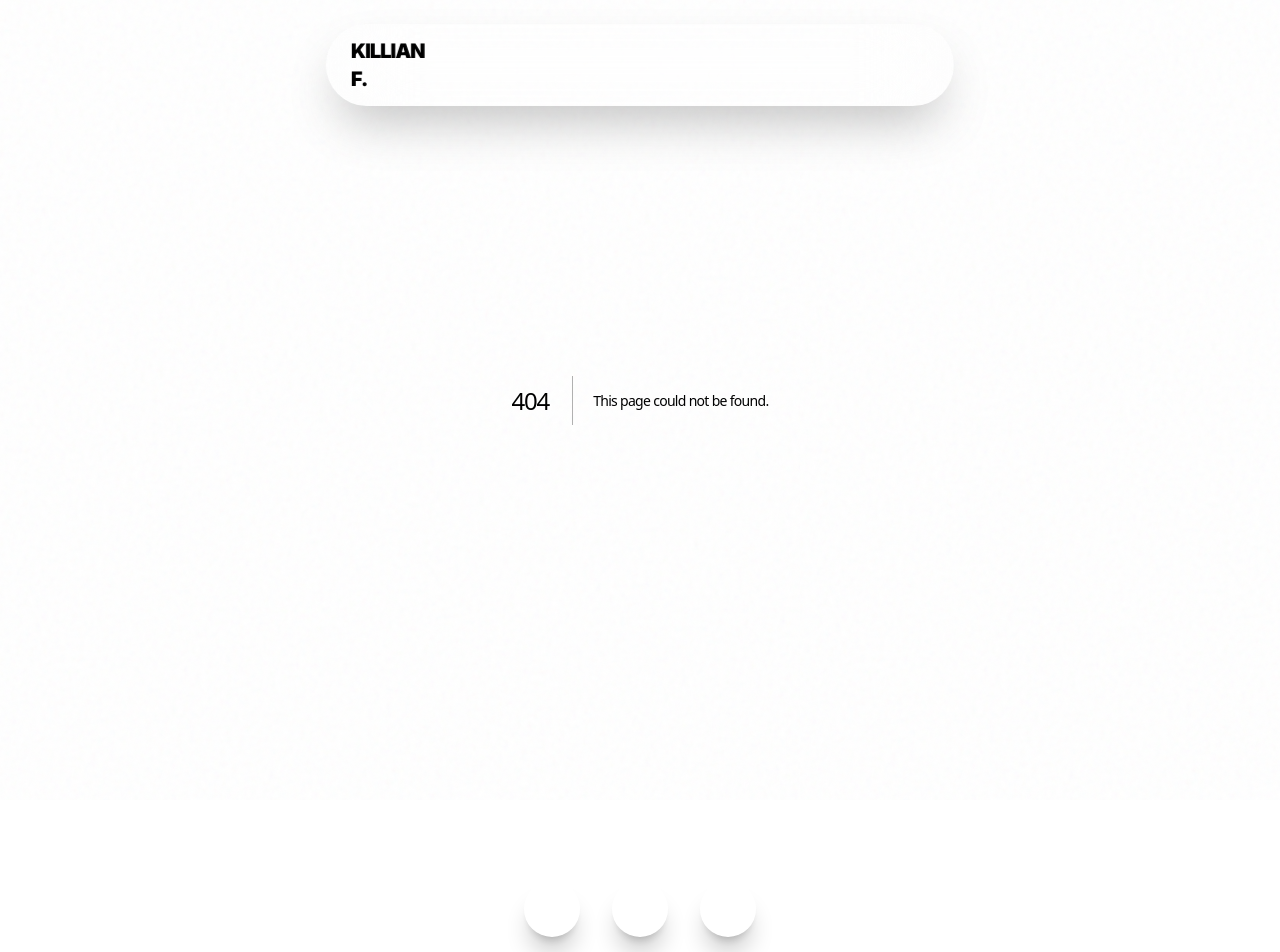
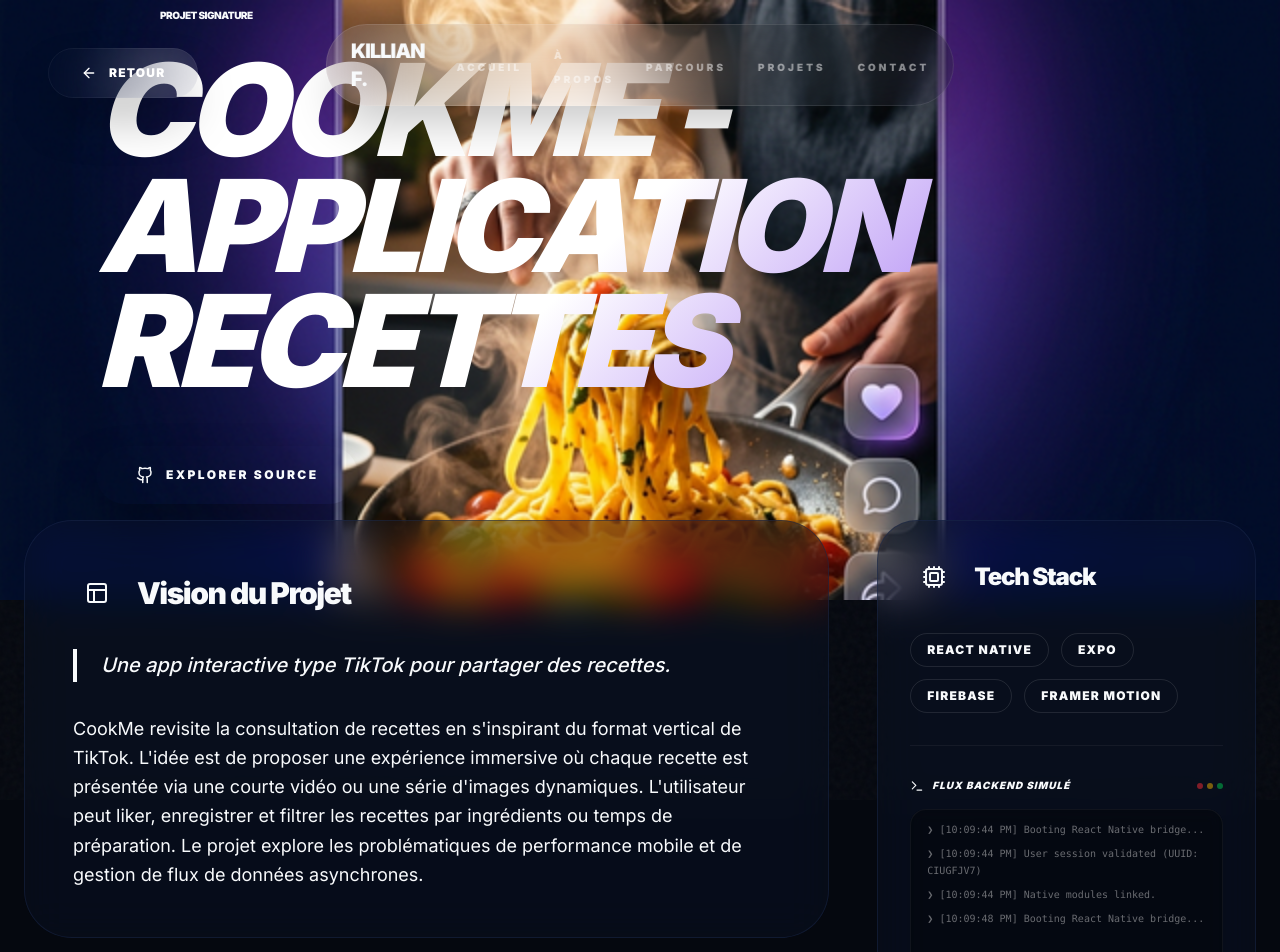
Before and after one commit to Vexyuu/portfolio, a Next.js app: page /projects/cookme in a window 1280 px wide. Before the commit this address had no page. Shown: the top 952 px of the page. Built offline with nearby package versions, Linux system fonts and the light colour scheme.

Commit message:
feat: Add new project pages for Billy.IA, NDI 2025, Password Generator, and Cookme, and introduce ProjectCard and ProjectLiveFeed components.

```diff
--- a/src/app/projects/billy-ia/page.tsx
+++ b/src/app/projects/billy-ia/page.tsx
@@ -33,6 +33,7 @@ export default function BillyIA() {
             stack={["Python", "TensorFlow", "Pandas", "Tkinter"]}
             github="https://github.com/Vexyuu/portfolio"
             demo="#"
+            category="IA"
         />
     );
 }
--- /dev/null
+++ b/src/app/projects/cookme/page.tsx
@@ -0,0 +1,25 @@
+// src/app/projects/cookme/page.tsx
+import { getAssetPath } from "@/utils/paths";
+import ProjectCard from "@/components/ProjectCard";
+
+export const metadata = {
+    title: "CookMe - Application de Recettes Interactive",
+    description: "Une application type TikTok pour découvrir et partager des recettes de cuisine de manière ludique.",
+    keywords: ["Recettes", "TikTok-like", "Mobile App", "React Native", "Killian Fievet", "portfolio projet"],
+};
+
+export default function CookMe() {
+    return (
+        <ProjectCard
+            title="CookMe - Application Recettes"
+            description="Une app interactive type TikTok pour partager des recettes."
+            longDescription="CookMe revisite la consultation de recettes en s'inspirant du format vertical de TikTok. L'idée est de proposer une expérience immersive où chaque recette est présentée via une courte vidéo ou une série d'images dynamiques. L'utilisateur peut liker, enregistrer et filtrer les recettes par ingrédients ou temps de préparation. Le projet explore les problématiques de performance mobile et de gestion de flux de données asynchrones."
+            objective="Développer une interface mobile fluide et engageante qui simplifie la découverte culinaire pour la génération Z, tout en maîtrisant les technologies hybrides."
+            image={getAssetPath("/data/projects/cookme.png")}
+            stack={["React Native", "Expo", "Firebase", "Framer Motion"]}
+            github="https://github.com/Vexyuu/cookme"
+            demo="#"
+            category="Mobile"
+        />
+    );
+}
--- a/src/app/projects/ndi-2025/page.tsx
+++ b/src/app/projects/ndi-2025/page.tsx
@@ -33,6 +33,7 @@ export default function NDI2025() {
             stack={["PHP", "CSS", "JavaScript", 'SQL']}
             github="https://404-not-found-krir-nuitdelinfo.great-site.net"
             demo="https://404-not-found-krir-nuitdelinfo.great-site.net"
+            category="Web"
         />
     );
 }
--- a/src/app/projects/password-generator/page.tsx
+++ b/src/app/projects/password-generator/page.tsx
@@ -33,6 +33,7 @@ export default function PasswordGenerator() {
             stack={["HTML", "CSS", "JavaScript"]}
             github="https://github.com/Vexyuu/password-generator"
             demo="https://vexyuu.github.io/password-generator/"
+            category="Outils"
         />
     );
 }
--- a/src/components/ProjectCard.tsx
+++ b/src/components/ProjectCard.tsx
@@ -5,6 +5,8 @@ import { motion } from "framer-motion";
 import { ArrowLeft, Github, ExternalLink, Cpu, Target, Layout } from "lucide-react";
 import Link from "next/link";
 import { useRouter } from "next/navigation";
+
+import ProjectLiveFeed from "./ProjectLiveFeed";
 
 export type ProjectProps = {
     title: string;
@@ -15,9 +17,10 @@ export type ProjectProps = {
     stack: string[];
     github: string;
     demo?: string;
+    category?: string;
 };
 
-export default function ProjectCard({ title, description, longDescription, objective, image, stack, github, demo }: ProjectProps) {
+export default function ProjectCard({ title, description, longDescription, objective, image, stack, github, demo, category }: ProjectProps) {
     const router = useRouter();
 
     const containerVariants = {
@@ -173,13 +176,8 @@ export default function ProjectCard({ title, description, longDescription, objec
                             ))}
                         </div>
 
-                        <div className="mt-12 pt-8 border-t border-white/5">
-                            <p className="text-xs font-black uppercase tracking-widest text-muted-foreground mb-4">Statut</p>
-                            <div className="flex items-center gap-3">
-                                <div className="w-2 h-2 rounded-full bg-green-500 shadow-[0_0_10px_rgba(34,197,94,0.5)] animate-pulse" />
-                                <span className="text-sm font-bold text-foreground">Projet Audité & Vérifié</span>
-                            </div>
-                        </div>
+                        {/* Simulated Live Feed */}
+                        <ProjectLiveFeed category={category} />
                     </motion.div>
                 </div>
             </motion.div>
--- /dev/null
+++ b/src/components/ProjectLiveFeed.tsx
@@ -0,0 +1,133 @@
+"use client";
+import React, { useState, useEffect, useRef } from "react";
+import { motion, AnimatePresence } from "framer-motion";
+import { Terminal } from "lucide-react";
+
+const genericLogs = [
+    "System initialized...",
+    "Database connection established.",
+    "Fetching assets from CDN...",
+    "Optimizing image delivery...",
+    "User session validated (UUID: {uuid})",
+    "Cache hit for query {query_id}",
+    "SSL Certificate verified.",
+    "Load balanced to node-{num}",
+];
+
+const categoryLogs: Record<string, string[]> = {
+    "IA": [
+        "Loading neural weights...",
+        "Running inference on TensorFlow",
+        "NLP Parser: tokenizing input string",
+        "Prediction confidence: {conf}%",
+        "Training delta optimization complete.",
+    ],
+    "Web": [
+        "Hydrating React components...",
+        "SSR: generating static params",
+        "Middleware: intercepting request",
+        "API Route: GET /v1/data",
+        "Tailing logs from Edge Runtime...",
+    ],
+    "Mobile": [
+        "Booting React Native bridge...",
+        "Native modules linked.",
+        "Hardware acceleration enabled.",
+        "Assets pre-cached (2.4mb)",
+        "Syncing local storage with cloud...",
+    ],
+    "Outils": [
+        "Generating entropy seed...",
+        "Crunching local data structures...",
+        "Encoding output buffer...",
+        "Writing to protected sector...",
+        "Unit tests: Passed (34)",
+    ]
+};
+
+interface ProjectLiveFeedProps {
+    category?: string;
+}
+
+export default function ProjectLiveFeed({ category = "Web" }: ProjectLiveFeedProps) {
+    const [logs, setLogs] = useState<string[]>([]);
+    const containerRef = useRef<HTMLDivElement>(null);
+
+    const generateLog = () => {
+        const pool = [...genericLogs, ...(categoryLogs[category] || categoryLogs["Web"])];
+        let log = pool[Math.floor(Math.random() * pool.length)];
+
+        // Random injections
+        log = log.replace("{uuid}", Math.random().toString(36).substring(2, 10).toUpperCase());
+        log = log.replace("{query_id}", Math.floor(Math.random() * 9999).toString());
+        log = log.replace("{num}", Math.floor(Math.random() * 5).toString());
+        log = log.replace("{conf}", (95 + Math.random() * 4).toFixed(1));
+
+        return `[${new Date().toLocaleTimeString()}] ${log}`;
+    };
+
+    useEffect(() => {
+        // Initial logs
+        setLogs([generateLog(), generateLog(), generateLog()]);
+
+        const interval = setInterval(() => {
+            setLogs(prev => {
+                const next = [...prev, generateLog()];
+                if (next.length > 8) return next.slice(1);
+                return next;
+            });
+        }, 3000 + Math.random() * 2000);
+
+        return () => clearInterval(interval);
+    }, [category]);
+
+    useEffect(() => {
+        if (containerRef.current) {
+            containerRef.current.scrollTop = containerRef.current.scrollHeight;
+        }
+    }, [logs]);
+
+    return (
+        <div className="mt-8 pt-8 border-t border-white/5">
+            <div className="flex items-center gap-2 mb-4">
+                <Terminal size={14} className="text-secondary" />
+                <span className="text-[10px] font-black uppercase tracking-widest text-muted-foreground italic">Flux Backend Simulé</span>
+                <div className="flex gap-1 ml-auto">
+                    <div className="w-1.5 h-1.5 rounded-full bg-red-500/50" />
+                    <div className="w-1.5 h-1.5 rounded-full bg-yellow-500/50" />
+                    <div className="w-1.5 h-1.5 rounded-full bg-green-500/50" />
+                </div>
+            </div>
+
+            <div
+                ref={containerRef}
+                className="bg-black/40 rounded-2xl p-4 font-mono text-[10px] leading-relaxed h-[160px] overflow-y-auto scrollbar-hide border border-white/5 backdrop-blur-sm"
+            >
+                <div className="space-y-2">
+                    <AnimatePresence mode="popLayout">
+                        {logs.map((log, i) => (
+                            <motion.div
+                                key={log + i}
+                                initial={{ opacity: 0, x: -10 }}
+                                animate={{ opacity: 1, x: 0 }}
+                                exit={{ opacity: 0, scale: 0.95 }}
+                                className="text-white/40 break-all"
+                            >
+                                <span className="text-secondary/60">❯</span> {log}
+                            </motion.div>
+                        ))}
+                    </AnimatePresence>
+                    <motion.div
+                        animate={{ opacity: [0, 1] }}
+                        transition={{ duration: 0.8, repeat: Infinity }}
+                        className="inline-block w-2 h-3 bg-secondary/50 align-middle ml-1"
+                    />
+                </div>
+            </div>
+
+            <p className="mt-3 text-[9px] text-muted-foreground text-center animate-pulse">
+                Données simulées pour démontrer l'infrastructure
+            </p>
+        </div>
+    );
+}
```
